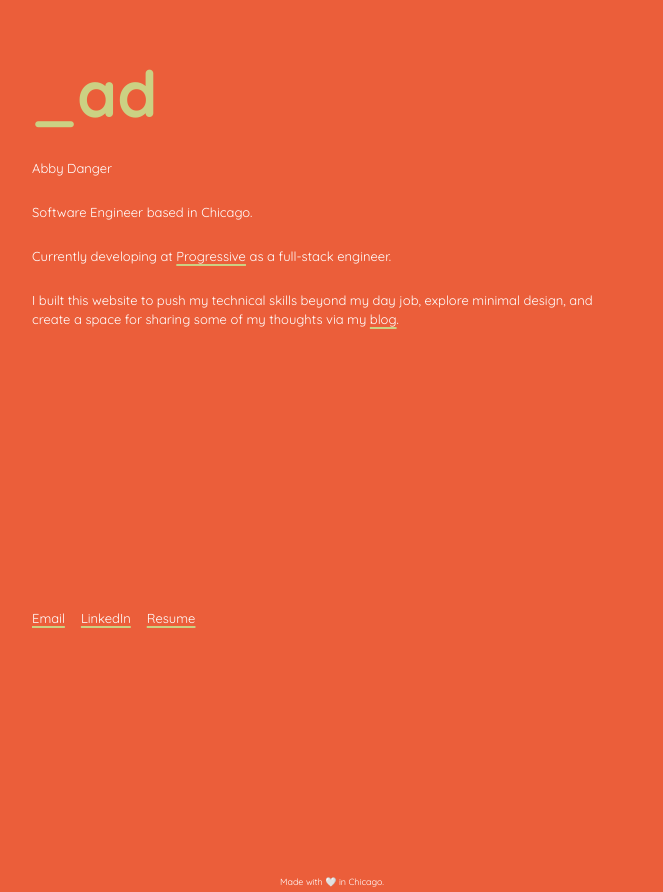
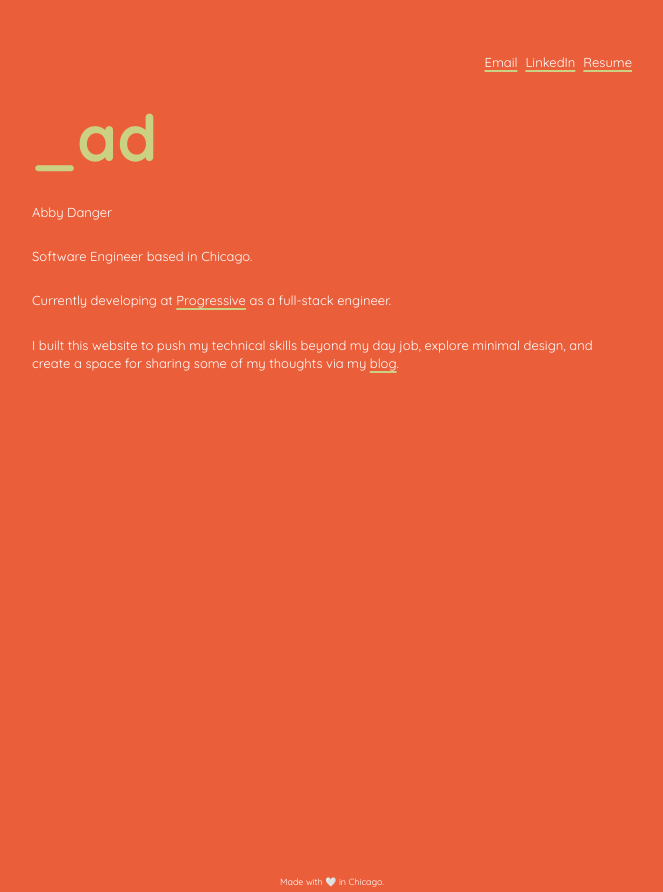
Before and after one commit to abbyadanger/ad, an Angular app: page / in a window 1280 px wide. Shown: the whole page, without its empty margins (308-971 px from the left). Built offline with nearby package versions, Linux system fonts and the light colour scheme.

Commit message:
Update Links

```diff
--- a/src/app/home/home.component.css
+++ b/src/app/home/home.component.css
@@ -31,10 +31,10 @@ p {
   font-size: small;
 }
 
-.footer {
-  margin-top: auto;
+.links {
   display: flex;
-  gap: 16px; /* optional: adds space between items */
+  justify-content: flex-end;
+  gap: 8px;
 }
 
 .footer-msg {
--- a/src/app/home/home.component.html
+++ b/src/app/home/home.component.html
@@ -1,5 +1,11 @@
 <main>
   <div class="content">
+
+    <div class="links">
+      <p><a href="mailto:abbyadanger@gmail.com">Email</a></p>
+      <p><a href="https://www.linkedin.com/in/abigaildanger" target="_blank">LinkedIn</a></p>
+      <p><a href= "resume.pdf" target="_blank">Resume</a></p>
+    </div>
 
     <a class="header-link" routerLink="/">
       <div class="header">
@@ -21,12 +27,6 @@
       via my <a routerLink="/blog">blog</a>.
     </p>
 
-    <div class="footer">
-      <p><a href="mailto:abbyadanger@gmail.com">Email</a></p>
-      <p><a href="https://www.linkedin.com/in/abigaildanger" target="_blank">LinkedIn</a></p>
-      <p><a href= "resume.pdf" target="_blank">Resume</a></p>
-
-    </div>
   </div>
 
   <div class="footer-msg">
```
